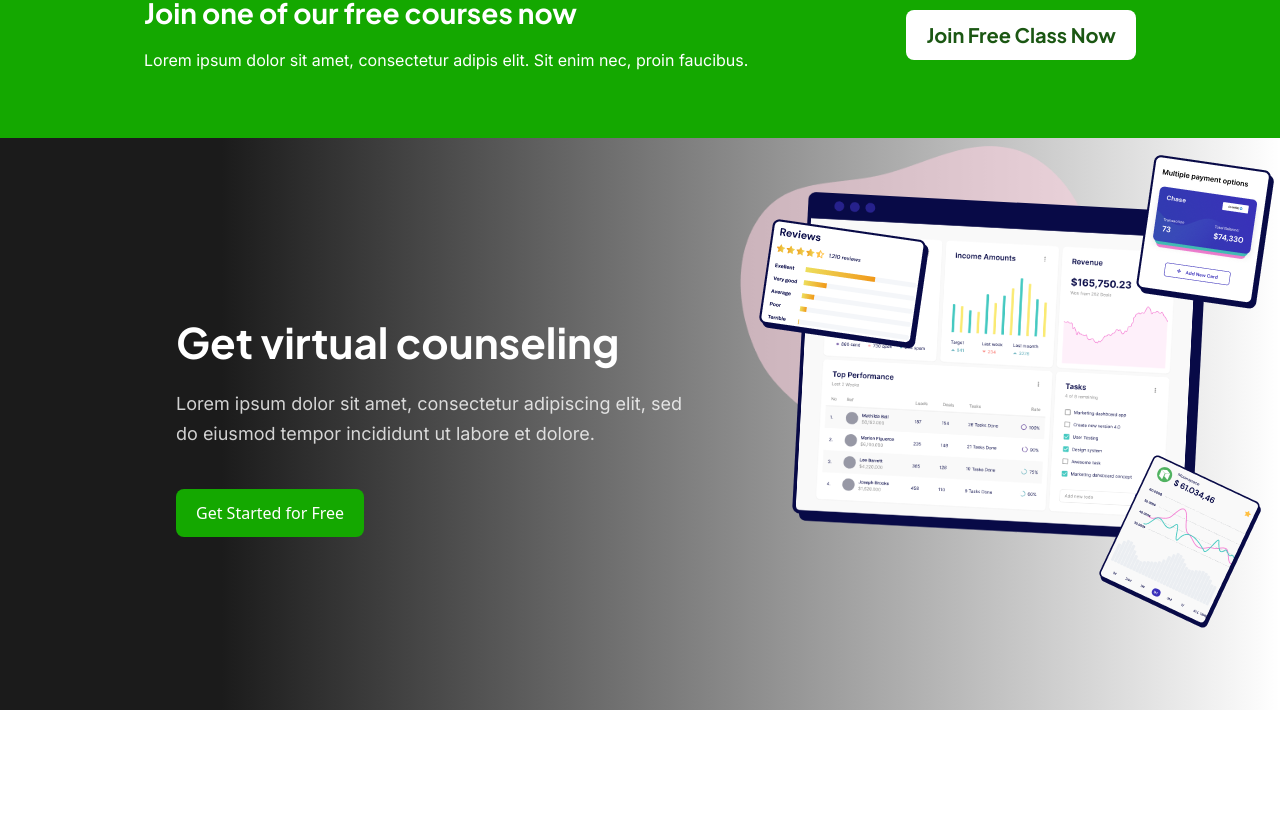
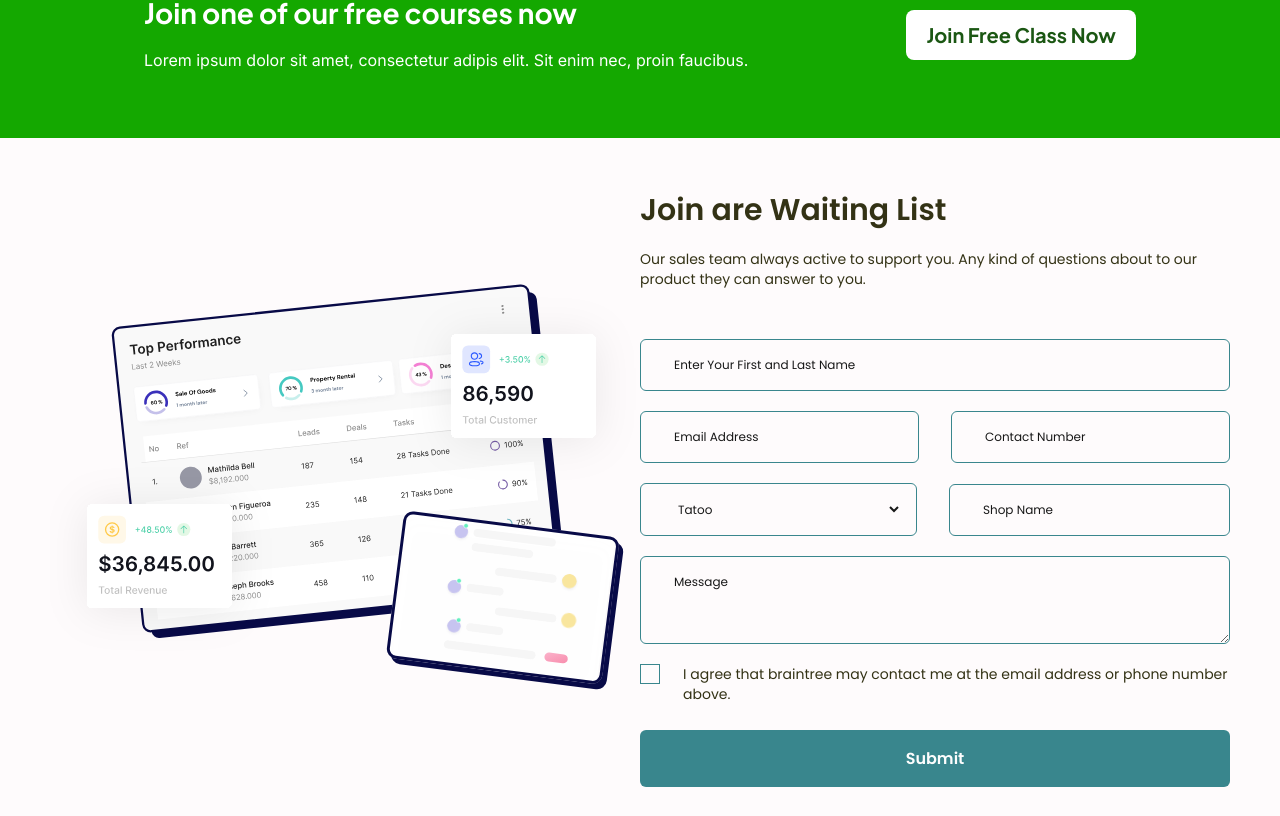
Before and after one commit to atuldedha/sniper-project-2, a React (Create React App) app: page / in a window 1280 px wide. Shown: the part 444-1260 px from the top of the page. Built offline with nearby package versions, Linux system fonts and the light colour scheme.

Commit message:
Form Section

```diff
--- a/src/App.js
+++ b/src/App.js
@@ -3,6 +3,7 @@ import FAQSection from "./components/FAQSection/FAQSection";
 import Footer from "./components/Footer/Footer";
 import HeaderSection from "./components/HeaderSection/HeaderSection";
 import SpecificationSection from "./components/SpecificationSection/SpecificationSection";
+import WaitingFormSection from "./components/WaitingFormSection/WaitingFormSection";
 
 function App() {
   return (
@@ -16,6 +17,8 @@ function App() {
         buttonText="Join Free Class Now"
         handleClick={() => {}}
       />
+      {/* form section */}
+      <WaitingFormSection />
       {/* header section */}
       <HeaderSection />
       {/* FAQ Section */}
--- /dev/null
+++ b/src/components/WaitingFormSection/WaitingFormSection.js
@@ -0,0 +1,102 @@
+import React, { useState } from "react";
+import FormImage from "../../images/formImage.svg";
+import CheckIcon from "../../images/check.png";
+
+const WaitingFormSection = () => {
+  const [type, setType] = useState("Tatoo");
+  const [checked, setChecked] = useState(false);
+  return (
+    <div className="flex flex-col lg:flex-row items-center justify-between px-[20px] py-[20px] lg:px-[50px] lg:py-[50px] bg-gray3">
+      <div className="basis-1/2 flex items-center justify-center">
+        <img
+          src={FormImage}
+          alt="formImage"
+          className="w-[300px] h-[250px] sm:w-[450px] sm:h-[350px] xl:w-[736px] xl:h-[556px] object-scale-down"
+        />
+      </div>
+
+      <div className="flex flex-col items-start basis-1/2">
+        <span className="font-poppins font-semibold text-brown1 text-[20px] leading-[30px] lg:text-[30px] lg:leading-[45px]">
+          Join are Waiting List{" "}
+        </span>
+
+        <span className="font-poppins font-normal text-[12px] leading-[18px] lg:text-[14px] lg:leading-[20px] text-brown1 mt-[16px] mb-[50px]">
+          Our sales team always active to support you. Any kind of questions
+          about to our product they can answer to you.
+        </span>
+
+        <input
+          type="text"
+          className="inputStyle mb-5"
+          placeholder="Enter Your First and Last Name"
+        />
+
+        <div className="flex items-center w-full space-x-8 mb-5">
+          <input
+            type="email"
+            className="inputStyle w-full"
+            placeholder="Email Address"
+          />
+          <input
+            type="phone"
+            className="inputStyle w-full"
+            placeholder="Contact Number"
+          />
+        </div>
+
+        <div className="flex items-center w-full space-x-8 mb-5">
+          <div className="basis-1/2 border border-green3 rounded-md">
+            <select
+              className="w-[95%] h-full py-[12px] lg:py-[16px] px-[16px] lg:px-[33px] font-poppins font-normal text-[12px] leading-[18px] text-black3 bg-inherit outline-none"
+              value={type}
+              onChange={(e) => setType(e.target.value)}
+            >
+              <option value="Tatoo">Tatoo</option>
+              <option value="Piercing">Piercing</option>
+            </select>
+          </div>
+          <input
+            type="text"
+            className="inputStyle basis-1/2"
+            placeholder="Shop Name"
+          />
+        </div>
+
+        <textarea
+          placeholder="Message"
+          className="inputStyle w-full mb-5"
+          rows={3}
+        />
+
+        <div className="flex items-start space-x-2 lg:space-x-4 mb-[26px]">
+          <div className="basis-[5%]">
+            <div
+              className="flex items-center  justify-center border border-green3 h-5 w-5 object-contain"
+              onClick={() => setChecked((prev) => !prev)}
+            >
+              {/* checkbox */}
+              {checked && (
+                <img
+                  src={CheckIcon}
+                  alt="check"
+                  className="h-2 w-2 md:h-3 md:w-3 object-contain"
+                />
+              )}
+            </div>
+          </div>
+
+          <span className="font-poppins font-normal text-[12px] leading-[18px] lg:text-[14px] lg:leading-[20px] text-brown1">
+            I agree that braintree may contact me at the email address or phone
+            number above.
+          </span>
+        </div>
+
+        <button className="w-full py-4 text-center bg-green3 font-poppins font-semibold text-[16px] leading-[25px] text-white1 cursor-pointer rounded-md">
+          Submit
+        </button>
+      </div>
+    </div>
+  );
+};
+
+export default WaitingFormSection;
--- a/src/index.css
+++ b/src/index.css
@@ -1,4 +1,4 @@
-@import url("https://fonts.googleapis.com/css2?family=Inter:wght@400;500;600;700&family=Plus+Jakarta+Sans:wght@400;500;600;700&display=swap");
+@import url("https://fonts.googleapis.com/css2?family=Inter:wght@400;500;600;700&family=Plus+Jakarta+Sans:wght@400;500;600;700&family=Poppins:wght@400;500;600;700&display=swap");
 @tailwind base;
 @tailwind components;
 @tailwind utilities;
@@ -10,4 +10,8 @@
   .specificationText {
     @apply font-inter font-semibold text-[16px] leading-[26px] text-black1;
   }
+
+  .inputStyle {
+    @apply py-[12px] lg:py-[16px] px-[16px] lg:px-[33px] w-full font-poppins font-normal text-[12px] leading-[18px] placeholder:font-poppins placeholder:font-normal placeholder:text-[12px] placeholder:leading-[18px] text-black3 placeholder:text-black3 border border-green3 bg-inherit outline-none rounded-md;
+  }
 }
--- a/tailwind.config.js
+++ b/tailwind.config.js
@@ -8,18 +8,24 @@ module.exports = {
           "linear-gradient(90deg, #1B1B1B 17.28%, rgba(0, 0, 0, 0) 100%)",
       },
       colors: {
+        white1: "#FDFDFD",
         green1: "#14A800",
         green2: "#1B5713",
+        green3: "#39868D",
         black1: "#12141D",
         black2: "#150A29",
+        black3: "#181818",
         blue1: "#1D2F6F",
         blue2: "#2563EB",
         gray1: "#434D56",
         gray2: "#f3f4f6",
+        gray3: "#FEFBFC",
+        brown1: "#333215",
       },
       fontFamily: {
         inter: ["Inter", "sans-serif"],
         plus: ["Plus Jakarta Sans", "sans-serif"],
+        poppins: ["Poppins", "sans-serif"],
       },
     },
   },
```
Also changed, not shown: src/images/check.png (added), src/images/formImage.svg (added).
